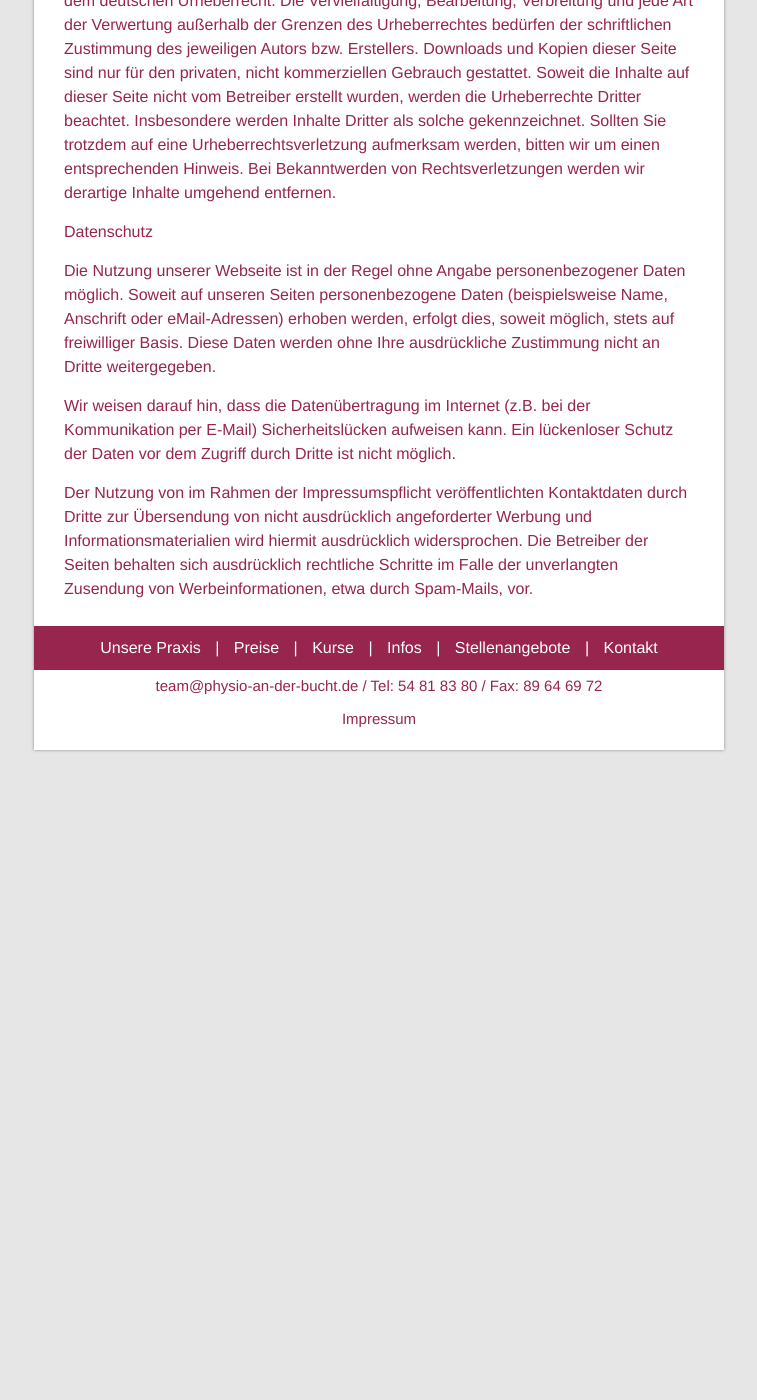
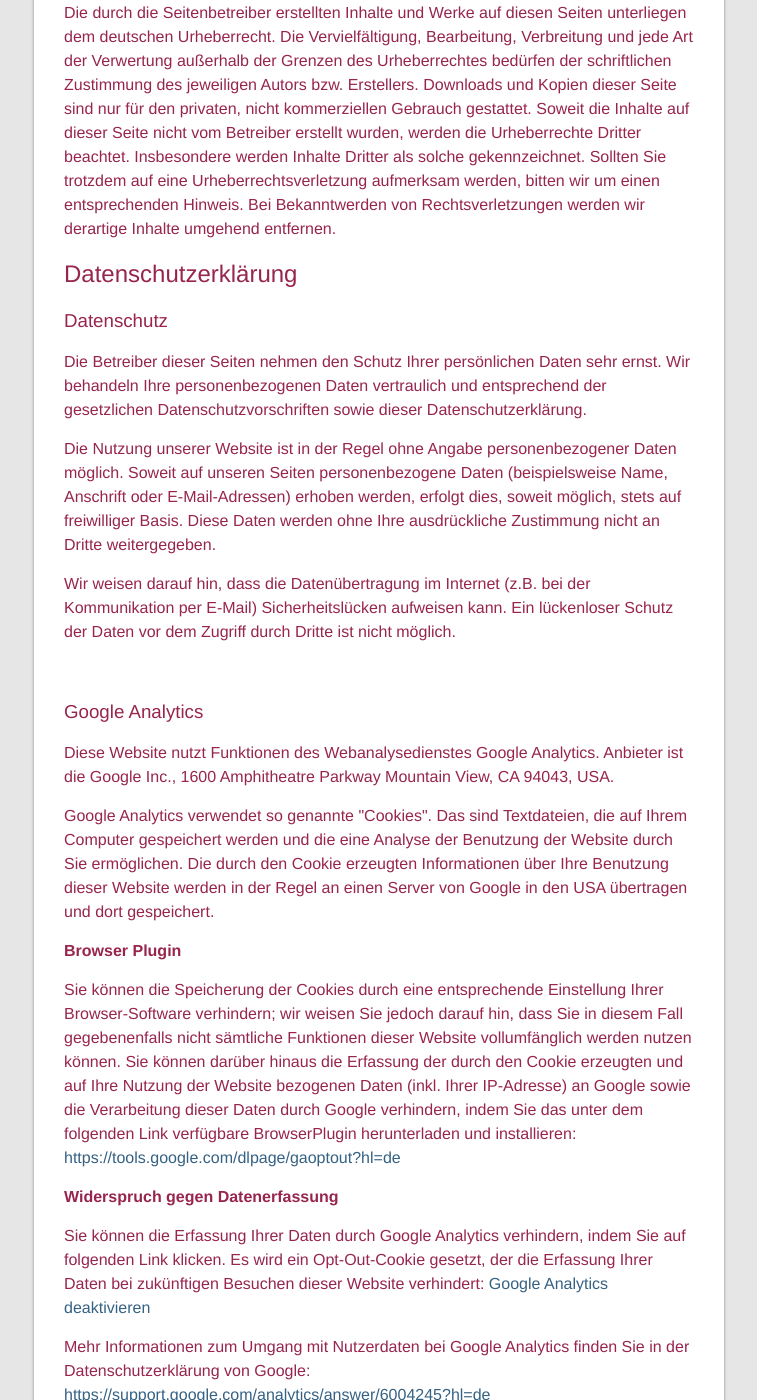
Before and after one commit to davidbasalla/physio_website_2, a Jekyll site: the page built from impressum.html, in a window 1280 px wide and 1400 px high, scrolled down 2008 px. Shown: the whole window, without its empty margins (261-1018 px from the left). Built offline with Jekyll 4.4.1, drawn with Linux system fonts in a browser that asks for light colours; before the commit the page ends 2758 px from its top, so only the background shows below that; some of the changed text lies outside the part shown.

Commit message:
Add GDPR stuff

```diff
--- a/_includes/footer.html
+++ b/_includes/footer.html
@@ -32,6 +32,12 @@
           <a href="{{ site.baseurl }}/impressum.html">
             Impressum
           </a>
+
+          |
+
+          <a href="{{ site.baseurl }}/impressum.html#datenschutz">
+            Datenschutz
+          </a>
         </div>
 
       </div>
--- a/_includes/google_analytics.html
+++ b/_includes/google_analytics.html
@@ -8,4 +8,19 @@
     ga.src = ('https:' == document.location.protocol ? 'https://ssl' : 'http://www') + '.google-analytics.com/ga.js';
     var s = document.getElementsByTagName('script')[0]; s.parentNode.insertBefore(ga, s);
   })();
+
+  // GDPR stuff
+  var gaProperty = 'UA-20551487-1';
+  var disableStr = 'ga-disable-' + gaProperty;
+
+  if (document.cookie.indexOf(disableStr + '=true') > -1) {
+    window[disableStr] = true;
+  }
+
+  function gaOptout() {
+    document.cookie = disableStr + '=true; expires=Thu, 31 Dec 2099 23:59:59 UTC;path=/';
+    window[disableStr] = true;
+    alert('Das Tracking durch Google Analytics wurde in Ihrem Browser für diese Website deaktiviert.');
+  }
+  // GDPR stuff end
 </script>
--- a/impressum.html
+++ b/impressum.html
@@ -51,15 +51,97 @@
 <p>Design: David Basalla</p>
   <p>Fotos: Beate Gensler</p>
   <p>&nbsp;</p>
-  <p>Haftung für Inhalte</p>
-<p>Die Inhalte unserer Seiten wurden mit größter Sorgfalt erstellt. Für die Richtigkeit, Vollständigkeit und Aktualität der Inhalte können wir jedoch keine Gewähr übernehmen. Als Diensteanbieter sind wir gemäß § 7 Abs.1 TMG für eigene Inhalte auf diesen Seiten nach den allgemeinen Gesetzen verantwortlich. Nach §§ 8 bis 10 TMG sind wir als Diensteanbieter jedoch nicht verpflichtet, übermittelte oder gespeicherte fremde Informationen zu überwachen oder nach Umständen zu forschen, die auf eine rechtswidrige Tätigkeit hinweisen. Verpflichtungen zur Entfernung oder Sperrung der Nutzung von Informationen nach den allgemeinen Gesetzen bleiben hiervon unberührt. Eine diesbezügliche Haftung ist jedoch erst ab dem Zeitpunkt der Kenntnis einer konkreten Rechtsverletzung möglich. Bei Bekanntwerden von entsprechenden Rechtsverletzungen werden wir diese Inhalte umgehend entfernen.</p>
-  <p>Haftung für Links</p>
+
+
+  <h2>Haftung für Inhalte</h2>
+
+  <p>Die Inhalte unserer Seiten wurden mit größter Sorgfalt erstellt. Für die Richtigkeit, Vollständigkeit und Aktualität der Inhalte können wir jedoch keine Gewähr übernehmen. Als Diensteanbieter sind wir gemäß § 7 Abs.1 TMG für eigene Inhalte auf diesen Seiten nach den allgemeinen Gesetzen verantwortlich. Nach §§ 8 bis 10 TMG sind wir als Diensteanbieter jedoch nicht verpflichtet, übermittelte oder gespeicherte fremde Informationen zu überwachen oder nach Umständen zu forschen, die auf eine rechtswidrige Tätigkeit hinweisen. Verpflichtungen zur Entfernung oder Sperrung der Nutzung von Informationen nach den allgemeinen Gesetzen bleiben hiervon unberührt. Eine diesbezügliche Haftung ist jedoch erst ab dem Zeitpunkt der Kenntnis einer konkreten Rechtsverletzung möglich. Bei Bekanntwerden von entsprechenden Rechtsverletzungen werden wir diese Inhalte umgehend entfernen.</p>
+
+  <h2>Haftung für Links</h2>
   <p>Unser Angebot enthält Links zu externen Webseiten Dritter, auf deren Inhalte wir keinen Einfluss haben. Deshalb können wir für diese fremden Inhalte auch keine Gewähr übernehmen. Für die Inhalte der verlinkten Seiten ist stets der jeweilige Anbieter oder Betreiber der Seiten verantwortlich. Die verlinkten Seiten wurden zum Zeitpunkt der Verlinkung auf mögliche Rechtsverstöße überprüft. Rechtswidrige Inhalte waren zum Zeitpunkt der Verlinkung nicht erkennbar. Eine permanente inhaltliche Kontrolle der verlinkten Seiten ist jedoch ohne konkrete Anhaltspunkte einer Rechtsverletzung nicht zumutbar. Bei Bekanntwerden von Rechtsverletzungen werden wir derartige Links umgehend entfernen.</p>
-  <p>Urheberrecht</p>
+
+  <h2>Urheberrecht</h2>
   <p>Die durch die Seitenbetreiber erstellten Inhalte und Werke auf diesen Seiten unterliegen dem deutschen Urheberrecht. Die Vervielfältigung, Bearbeitung, Verbreitung und jede Art der Verwertung außerhalb der Grenzen des Urheberrechtes bedürfen der schriftlichen Zustimmung des jeweiligen Autors bzw. Erstellers. Downloads und Kopien dieser Seite sind nur für den privaten, nicht kommerziellen Gebrauch gestattet. Soweit die Inhalte auf dieser Seite nicht vom Betreiber erstellt wurden, werden die Urheberrechte Dritter beachtet. Insbesondere werden Inhalte Dritter als solche gekennzeichnet. Sollten Sie trotzdem auf eine Urheberrechtsverletzung aufmerksam werden, bitten wir um einen entsprechenden Hinweis. Bei Bekanntwerden von Rechtsverletzungen werden wir derartige Inhalte umgehend entfernen.</p>
-  <p>Datenschutz</p>
-  <p>Die Nutzung unserer Webseite ist in der Regel ohne Angabe personenbezogener Daten möglich. Soweit auf unseren Seiten personenbezogene Daten (beispielsweise Name, Anschrift oder eMail-Adressen) erhoben werden, erfolgt dies, soweit möglich, stets auf freiwilliger Basis. Diese Daten werden ohne Ihre ausdrückliche Zustimmung nicht an Dritte weitergegeben.</p>
-  <p>Wir weisen darauf hin, dass die Datenübertragung im Internet (z.B. bei der Kommunikation per E-Mail) Sicherheitslücken aufweisen kann. Ein lückenloser Schutz der Daten vor dem Zugriff durch Dritte ist nicht möglich.</p>
-  <p>Der Nutzung von im Rahmen der Impressumspflicht veröffentlichten Kontaktdaten durch Dritte zur Übersendung von nicht ausdrücklich angeforderter Werbung und Informationsmaterialien wird hiermit ausdrücklich widersprochen. Die Betreiber der Seiten behalten sich ausdrücklich rechtliche Schritte im Falle der unverlangten Zusendung von Werbeinformationen, etwa durch Spam-Mails, vor.<br />
+
+
+  <h2 id="datenschutz">Datenschutzerkl&auml;rung</h2>
+  <h3>Datenschutz</h3>
+    <p>
+      Die Betreiber dieser Seiten nehmen den Schutz Ihrer pers&ouml;nlichen Daten sehr ernst. Wir behandeln Ihre personenbezogenen Daten
+    vertraulich und entsprechend der gesetzlichen Datenschutzvorschriften sowie dieser
+    Datenschutzerkl&auml;rung.
   </p>
+  <p>
+    Die Nutzung unserer Website ist in der Regel ohne Angabe
+    personenbezogener Daten m&ouml;glich. Soweit auf unseren Seiten personenbezogene Daten
+    (beispielsweise Name, Anschrift oder E-Mail-Adressen) erhoben werden, erfolgt dies, soweit
+    m&ouml;glich, stets auf freiwilliger Basis. Diese Daten werden ohne Ihre ausdr&uuml;ckliche Zustimmung
+    nicht an Dritte weitergegeben.
+  </p>
+  <p>
+    Wir weisen darauf hin, dass die Daten&uuml;bertragung im Internet
+    (z.B. bei der Kommunikation per E-Mail) Sicherheitsl&uuml;cken aufweisen kann. Ein l&uuml;ckenloser
+    Schutz der Daten vor dem Zugriff durch Dritte ist nicht m&ouml;glich.
+  </p>
+  <p>
+    &nbsp;
+
+    </p>
+    <h3>Google Analytics</h3>
+    <p>
+      Diese Website nutzt Funktionen des Webanalysedienstes Google Analytics. Anbieter
+    ist die Google Inc., 1600 Amphitheatre Parkway Mountain View, CA 94043, USA.
+  </p>
+  <p>
+    Google
+    Analytics verwendet so genannte &quot;Cookies&quot;. Das sind Textdateien, die auf Ihrem Computer
+    gespeichert werden und die eine Analyse der Benutzung der Website durch Sie erm&ouml;glichen. Die
+    durch den Cookie erzeugten Informationen &uuml;ber Ihre Benutzung dieser Website werden in der Regel
+    an einen Server von Google in den USA &uuml;bertragen und dort gespeichert.
+  </p>
+  <p>
+    <strong>Browser Plugin</strong>
+  </p>
+  <p>
+    Sie k&ouml;nnen die Speicherung der Cookies durch eine entsprechende
+    Einstellung Ihrer Browser-Software verhindern; wir weisen Sie jedoch darauf hin, dass Sie in diesem Fall
+    gegebenenfalls nicht s&auml;mtliche Funktionen dieser Website vollumf&auml;nglich werden nutzen
+    k&ouml;nnen. Sie k&ouml;nnen dar&uuml;ber hinaus die Erfassung der durch den Cookie erzeugten und
+    auf Ihre Nutzung der Website bezogenen Daten (inkl. Ihrer IP-Adresse) an Google sowie die Verarbeitung
+    dieser Daten durch Google verhindern, indem Sie das unter dem folgenden Link verf&uuml;gbare BrowserPlugin
+    herunterladen und installieren: <a href="https://tools.google.com/dlpage/gaoptout?hl=de"
+    target="_blank">https://tools.google.com/dlpage/gaoptout?hl=de</a>
+  </p>
+  <p>
+    <strong>Widerspruch gegen Datenerfassung</strong>
+  </p>
+  <p>
+    Sie k&ouml;nnen die Erfassung Ihrer Daten durch Google Analytics
+    verhindern, indem Sie auf folgenden Link klicken. Es wird ein Opt-Out-Cookie gesetzt, der die Erfassung
+    Ihrer Daten bei zuk&uuml;nftigen Besuchen dieser Website verhindert: <a
+    href="javascript:gaOptout();">Google Analytics deaktivieren</a>
+  </p>
+  <p>
+    Mehr Informationen zum
+    Umgang mit Nutzerdaten bei Google Analytics finden Sie in der Datenschutzerkl&auml;rung von Google:
+    <a href="https://support.google.com/analytics/answer/6004245?hl=de"
+    target="_blank">https://support.google.com/analytics/answer/6004245?hl=de</a>
+  </p>
+  <p>
+    &nbsp;
+  </p>
+
+  <h3>Recht auf Auskunft, L&ouml;schung, Sperrung</h3>
+
+  <p>
+    Sie haben jederzeit das Recht auf
+    unentgeltliche Auskunft &uuml;ber Ihre gespeicherten personenbezogenen Daten, deren Herkunft und
+    Empf&auml;nger und den Zweck der Datenverarbeitung sowie ein Recht auf Berichtigung, Sperrung oder
+    L&ouml;schung dieser Daten. Hierzu sowie zu weiteren Fragen zum Thema personenbezogene Daten
+    k&ouml;nnen Sie sich jederzeit unter der im Impressum angegebenen Adresse an uns
+    wenden.
+  </p>
+  <p>Quelle: <a href="https://www.e-recht24.de">eRecht24</a>
+  </p>
+
 </div>
```
